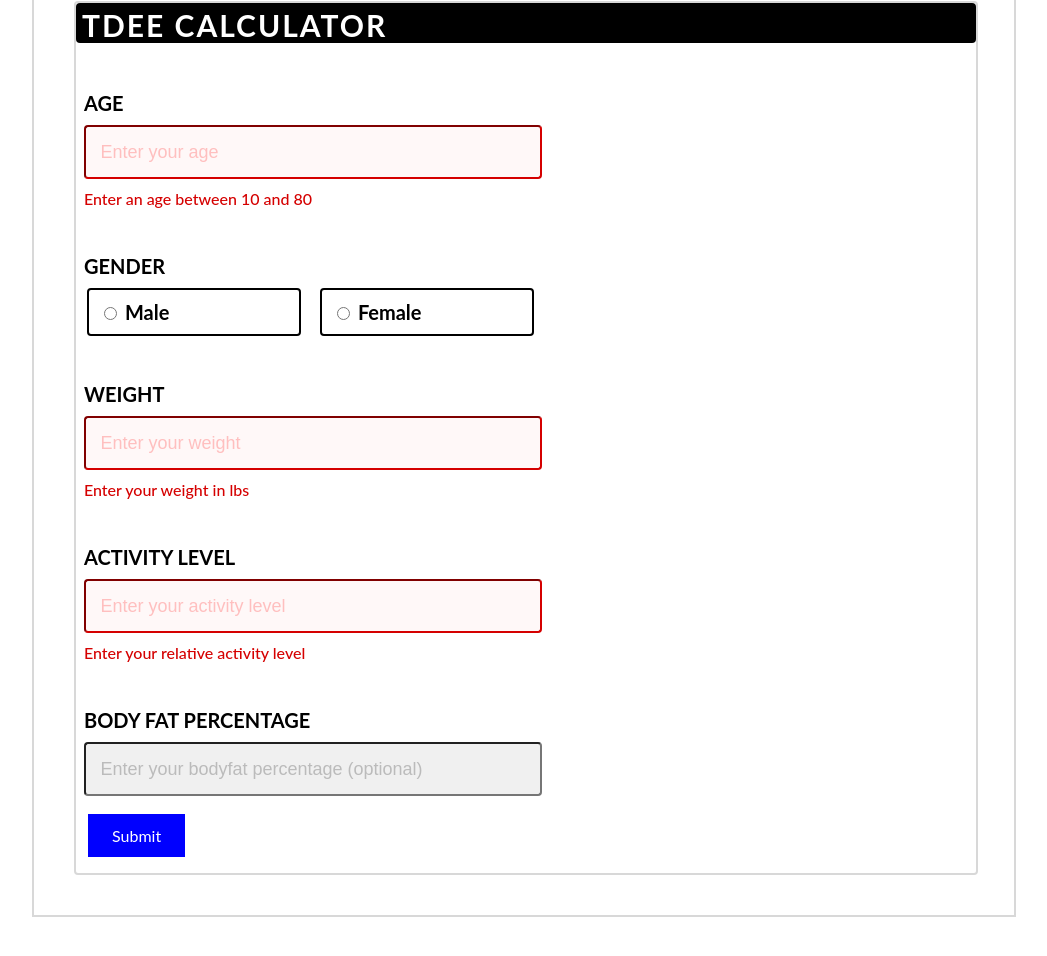
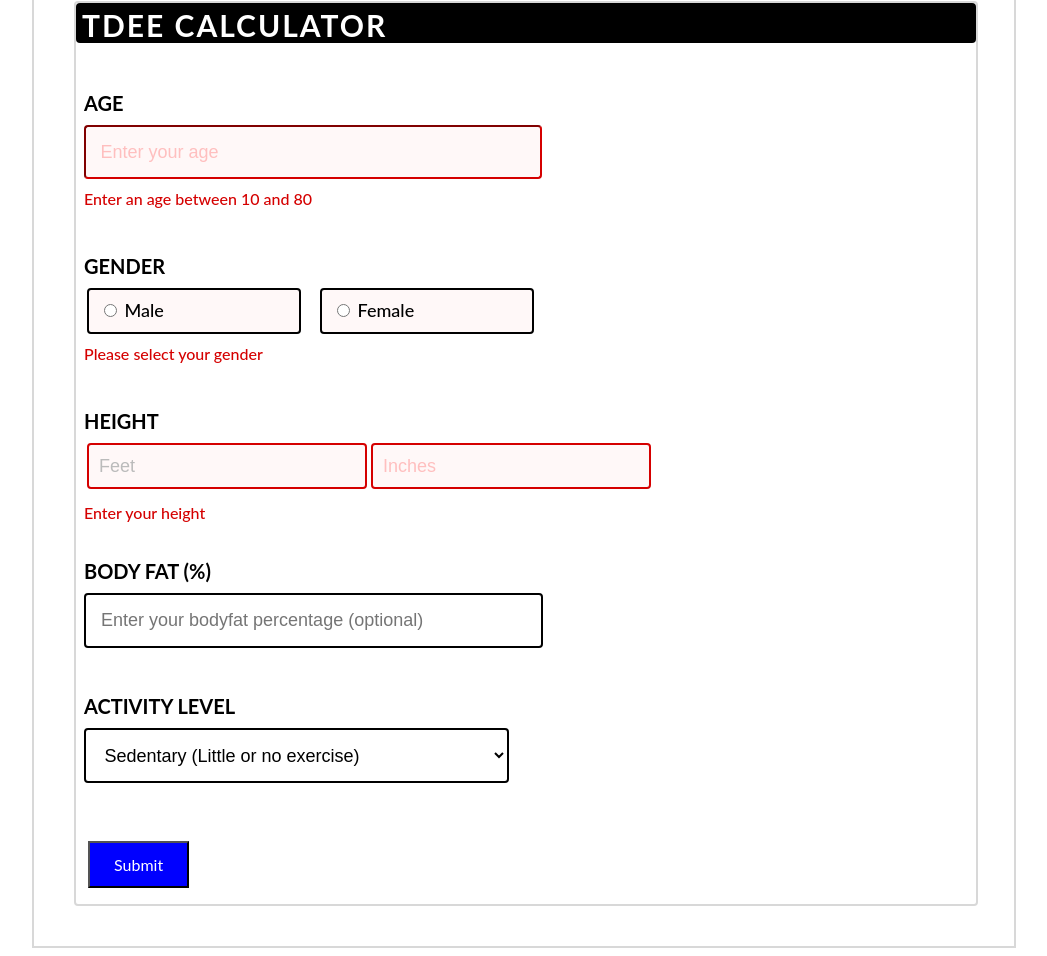
Before and after one commit to RJLStudios/TDEE-Calculator, a plain HTML site: page TDEE Calculator.html in a window 1280 px wide. Shown: the part 451-1407 px from the top of the page, without its empty margins (76-1123 px from the left). Before the commit the page ends 1376 px from the top, so only its background shows below. Drawn offline with Linux system fonts and the light colour scheme; a script that the page names is missing.

Commit message:
Add files via upload

```diff
--- a/TDEE Calculator.css
+++ b/TDEE Calculator.css
@@ -40,7 +40,6 @@ letter-spacing: 2px;
 border-radius: 4px;
 }
 .app-forms {
-
     border: 2px solid #d8d8d8;;
     height: 200px auto ;
     border-radius: 4px;
@@ -48,7 +47,6 @@ border-radius: 4px;
 }
 
 .form-question {
-
     padding: 8px;
     height: 100px auto;
     /*border: 2px solid red;*/
@@ -90,6 +88,7 @@ align-self: flex-start;
     background: #f0f0f0;
     transition: background 0.25s, border-color 0.25s, color 0.25s;
 }
+/*INTERACTIVE STYLES*/
 
 /*styles for input field once user interacts with it*/
 .form-input:focus {
@@ -97,57 +96,117 @@ align-self: flex-start;
 }
 
 /*styles for placeholder text*/
-
 .form-input::placeholder {
     color: #bbbbbb;
 }
 
-/*styles for error input field*/
+/*styles for error input fields/ messages*/
 
-.form-input-error {
+.form-input-error{
     color: #d50000;
     background: #fff8f8;
     border-color: #d50000;
+}
 
+.gender-field-input-error {
+    background: #fff8f8;
+    border-color: #d50000;
+    font-weight: 500;
 }
+
 
 .form-input-error::placeholder{
     color:#ffbfbf;
 }
 
-.form-error {
+.height-form-input-error {
+   color: #d50000;
+    background: #fff8f8;
+    border-color: #d50000 !important;
+}
+
+/*input field message styles*/
+.form-error, .gender-form-error, .height-form-error{
     padding-top: 10px;
     font-size: 0.8em;
     color: #d50000;
     font-weight: 500;
-    visibility: hidden;
+    /*visibility: hidden;*/
 }
 
 /* + operator adds the next 'child' under a parent element i.e only procs when the former sibling exists */
-.form-input-error + .form-error {
+.form-input-error + .form-error{
   visibility: visible;
 }
 /*GENDER INPUT FIELD STYLES*/
 .gender-form {
     display: flex;
     flex-direction:row;
+}
 
-}
 .gender-field {
 border: 2px solid black;
 border-radius: 4px;
 padding: 10px ;
 height: 120px auto;
 cursor: pointer;
+font-size: .9em
+
+}
+
+.gender-field-m, .gender-field-f{
+    width: 190px;
+    margin: 0px 16px 0px 3px;
 }
 
 
-.gender-field-m, .gender-field-f{
-    width: 190px;
-    margin: 0px 16px 0px 3px
+
+/*HEIGHT INPUT FIELD STYLES*/
+.user-input-height {
+    display: flex;
+    flex-direction: row;
 }
+.height-feet, .height-inches {
+    width: 25px auto;
+    margin: 0px 25px 0px 3px;
+}
+.height-input {
+    border: 2px solid black;
+    border-radius: 4px;
+    padding: 10px ;
+    height: 22px ;
+    font-size: 0.9em;
+}
+
+
+/*ACTIVITY FORM STYLES*/
+.activity-form {
+margin-bottom: 40px;
+width: 100%;
+    max-width: 425px;
+    border: 2px solid black;
+    padding: 0.8em;
+    font-size: 0.9em;
+    border-radius: 4px;
+    background-color: white;
+    transition: background 0.25s, border-color 0.25s, color 0.25s;
+}
+
+/*BODY FAT PERCENTAGE STYLES*/
+.bf-form-input{
+    border: 2px solid black;
+border-radius: 4px;
+padding: 15px ;
+height: 120px auto;
+width: 425px;
+font-size: 0.9em;
+
+}
+/*SUBMIT BUTTON STYLES*/
 .submit {
     padding: 0px 0px 16px 12px;
+
+
 }
 
 #inputBtn {
@@ -156,6 +215,7 @@ cursor: pointer;
     font: inherit;
     color: white;
     cursor: pointer;
-    border: none;
+
+
 
 }
--- a/TDEE Calculator.html
+++ b/TDEE Calculator.html
@@ -45,51 +45,80 @@
                        <div class="form-item">
                          <label for="givengender" class="form-item">GENDER</label>
                          <div class="gender-form">
-                          <div class="gender-field gender-field-m">
-                            <input type="radio" class="gender-form-input gender-form-input-error" name="givengender" value="male" id="givengender">
+                          <div class="gender-field gender-field-m gender-field-input-error">
+                            <input type="radio" class="gender-form-input g-form-input-error" name="givengender" value="male" id="givengender">
                             <label for="given-gender-male">Male</label>
                           </div>
-                          <div class="gender-field gender-field-f">
-                            <input type="radio" class="gender-form-input gender-form-input-error" name="givengender" value="female" id="givengender">
+                          <div class="gender-field gender-field-f gender-field-input-error">
+                            <input type="radio" class=" g-form-input-error gender-form-input" name="givengender" value="female" id="givengender">
                             <label for="given-gender-female">Female</label>
                           </div>
+
                          </div>
+                         <span class="gender-form-error">Please select your gender</span>
                        </div>
                     </form>
                   </div>
 
                   <div class='form-question'>
-                    <form class="weight">
+                    <form class="height">
                        <div class="form-item">
-                         <label for="givenweight" class="form-item">WEIGHT</label>
-                         <input type="text" class="form-input form-input-error" name="givenweight" id="givenweight" placeholder="Enter your weight">
-                         <span class="form-error">Enter your weight in lbs</span>
+                         <label for="givenweight" class="form-item">HEIGHT</label>
+                         <div class="user-input-height">
+
+                            <div class="height-feet">
+                              <input type="number" class="height-input form-input height-form-input-error" name="givenheight" id="givenheight" min="3'" max="9'" placeholder="Feet">
+
+                            </div>
+
+
+                            <div class="height-inches">
+                             <input type="number" class="height-input form-input form-input-error height-form-input-error" name="givenheightt" id="givenheight" placeholder="Inches">
+
+                            </div>
+                          </div>
+                         </div>
+
+                         <span class="height-form-error">Enter your height</span>
+                       </div>
+                    </form>
+
+
+                    <div class='form-question'>
+                      <form class="bf">
+                         <div class="form-item">
+                           <label for="givenbf%" class="form-item">BODY FAT (%)</label>
+                           <input type="text" class="bf-form-input " name="givenbf%" id="givenbf%" placeholder="Enter your bodyfat percentage (optional)">
                          </div>
                       </form>
                     </div>
 
                     <div class='form-question'>
                       <form class="activity-level">
-                       <div class="form-item">
+                         <div class="form-item ">
                            <label for="givenactivity" class="form-item">ACTIVITY LEVEL</label>
-                         <input type="text" class="form-input form-input-error" name="givenactivity" id="givenactivity" placeholder="Enter your activity level">
-                         <span class="form-error">Enter your relative activity level</span>
+                           <select type="text" size="1" class="activity-form" name="givenactivity" id="givenactivity" >
+                             <option value="sedentary">Sedentary (Little or no exercise)</option>
+                             <option value="light"> Lightly active  (Little exercise/ sports 3-5 days a week)</option>
+                             <option value="moderate">Moderately active (Moderate exercise/ sports 3-5 days a week)</option>
+                             <option value="very">Very active (Hard exercise/ sports 6-7 days a week/ physical labour)</option>
+                           </select>
+
                          </div>
                       </form>
                     </div>
 
-                  <div class='form-question'>
-                    <form class="bf">
-                       <div class="form-item">
-                         <label for="givenbf%" class="form-item">BODY FAT PERCENTAGE</label>
-                         <input type="text" class="form-input " name="givenbf%" id="givenbf%" placeholder="Enter your bodyfat percentage (optional)">
-                       </div>
-                    </form>
-                  </div>
+
+
 
                   <div class="submit">
                     <button id="inputBtn" onclick="Submit();">Submit</button>
                   </div>
+
+                  </div>
+
+
+
               </div>
 
 
```
Lines whose indentation alone changed are shown as unchanged.
